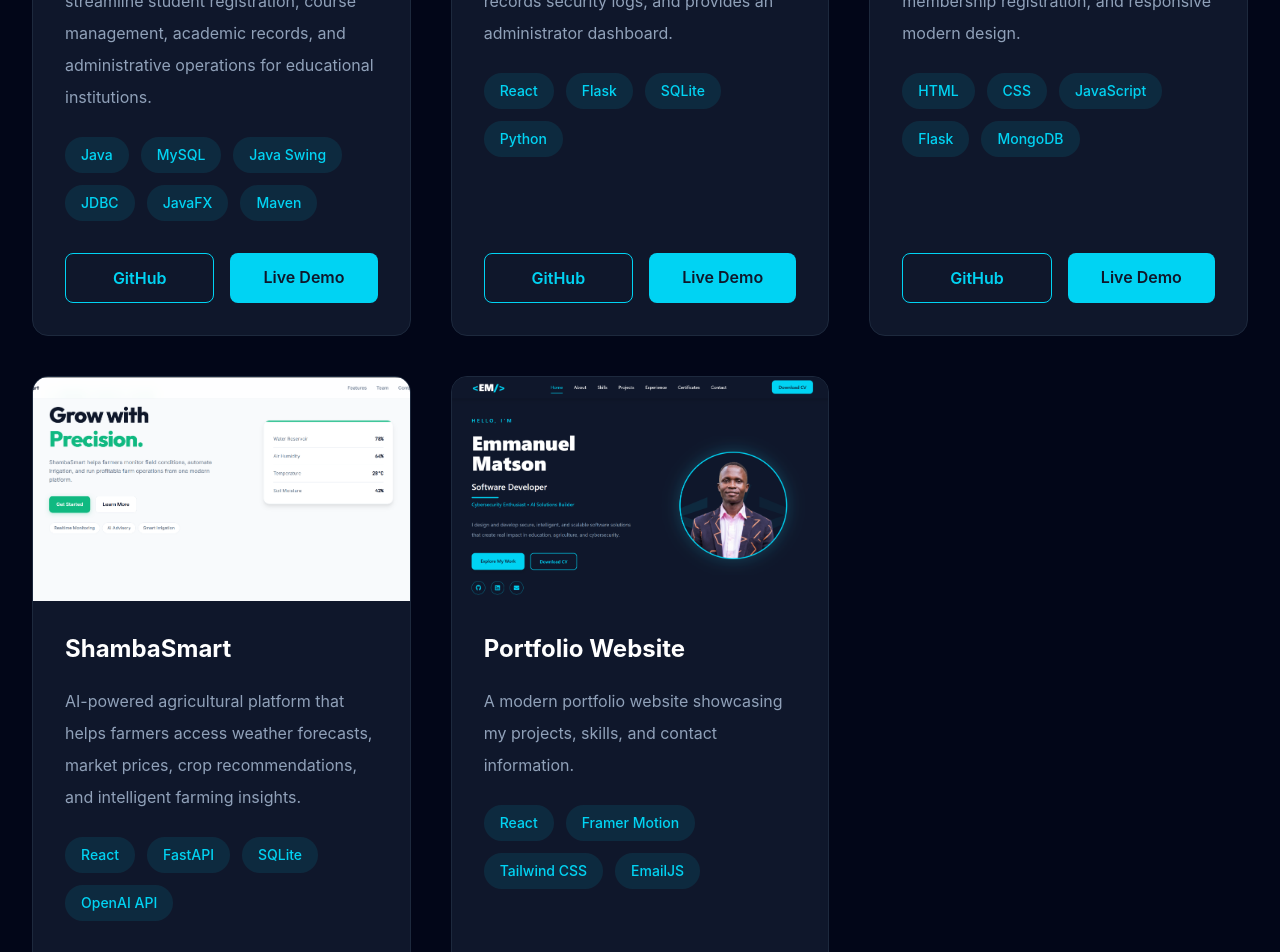
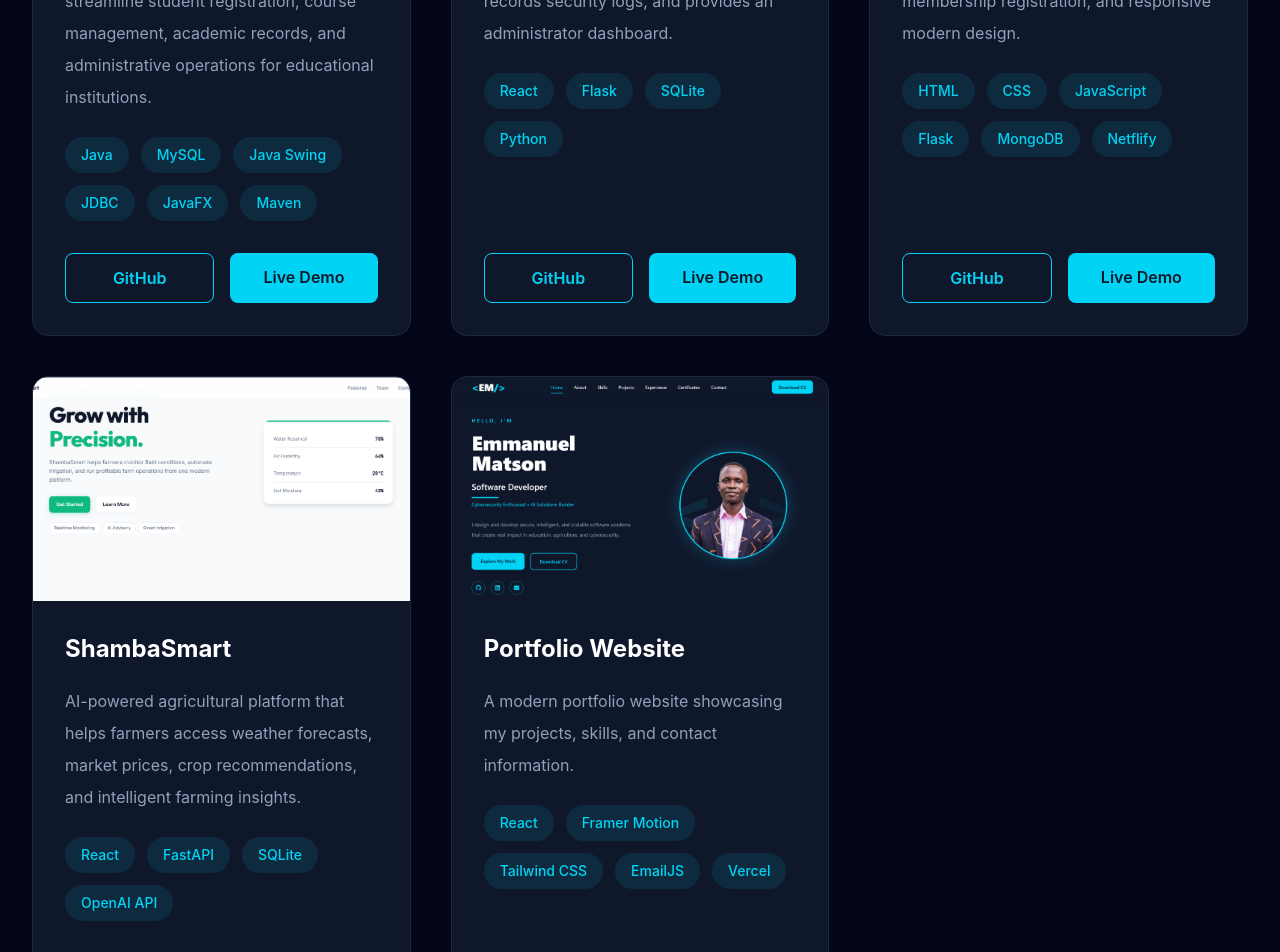
Before and after one commit to matsonemmanuel/matportfolio, a React (Vite) app in the folder portfolio/: page / in a window 1280 px wide. Shown: the part 4120-5072 px from the top of the page. Built offline with nearby package versions, Linux system fonts and the light colour scheme.

Commit message:
Technologies section updated

```diff
--- a/portfolio/src/data/projects.js
+++ b/portfolio/src/data/projects.js
@@ -65,6 +65,7 @@ export const projects = [
       "JavaScript",
       "Flask",
       "MongoDB",
+      "Netflify",
     ],
 
     image: tng,
@@ -105,6 +106,7 @@ export const projects = [
       "Framer Motion",
       "Tailwind CSS",
       "EmailJS",
+      "Vercel",
     ],
 
     image: portf,
```
